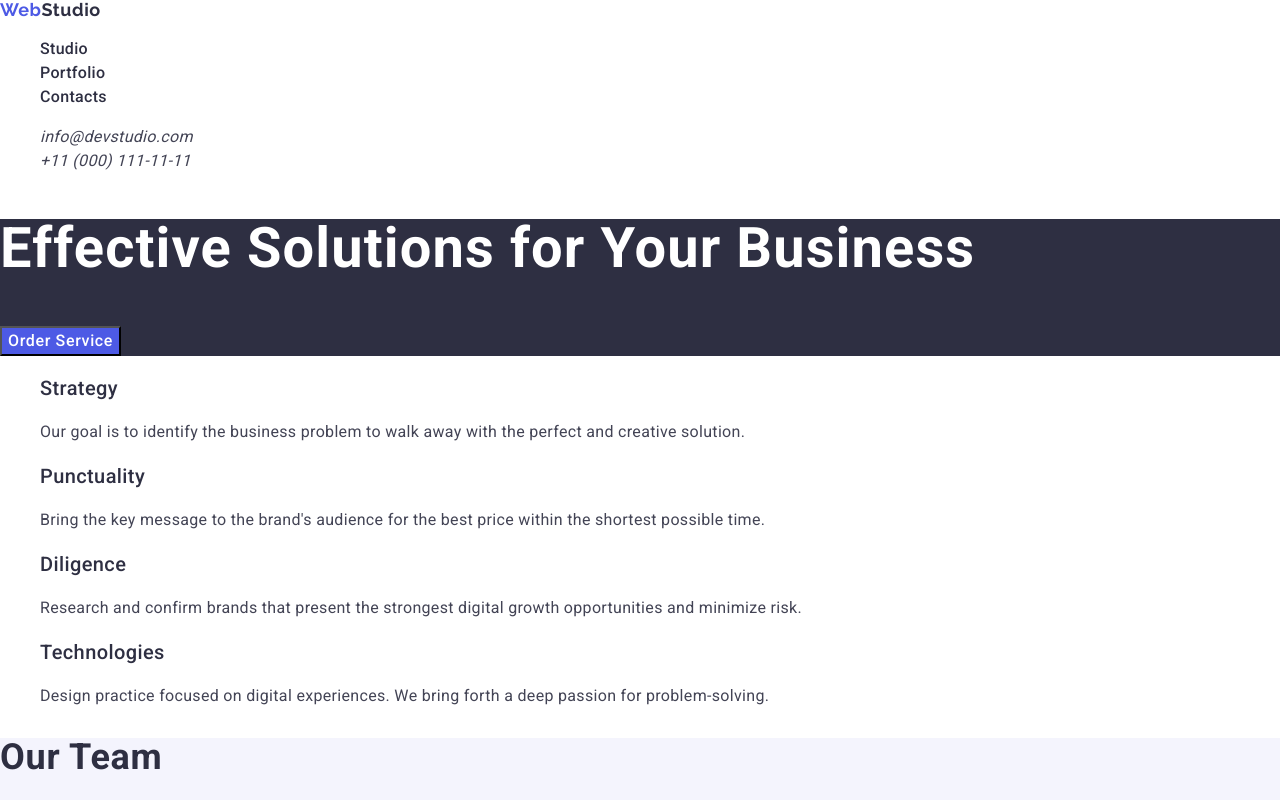
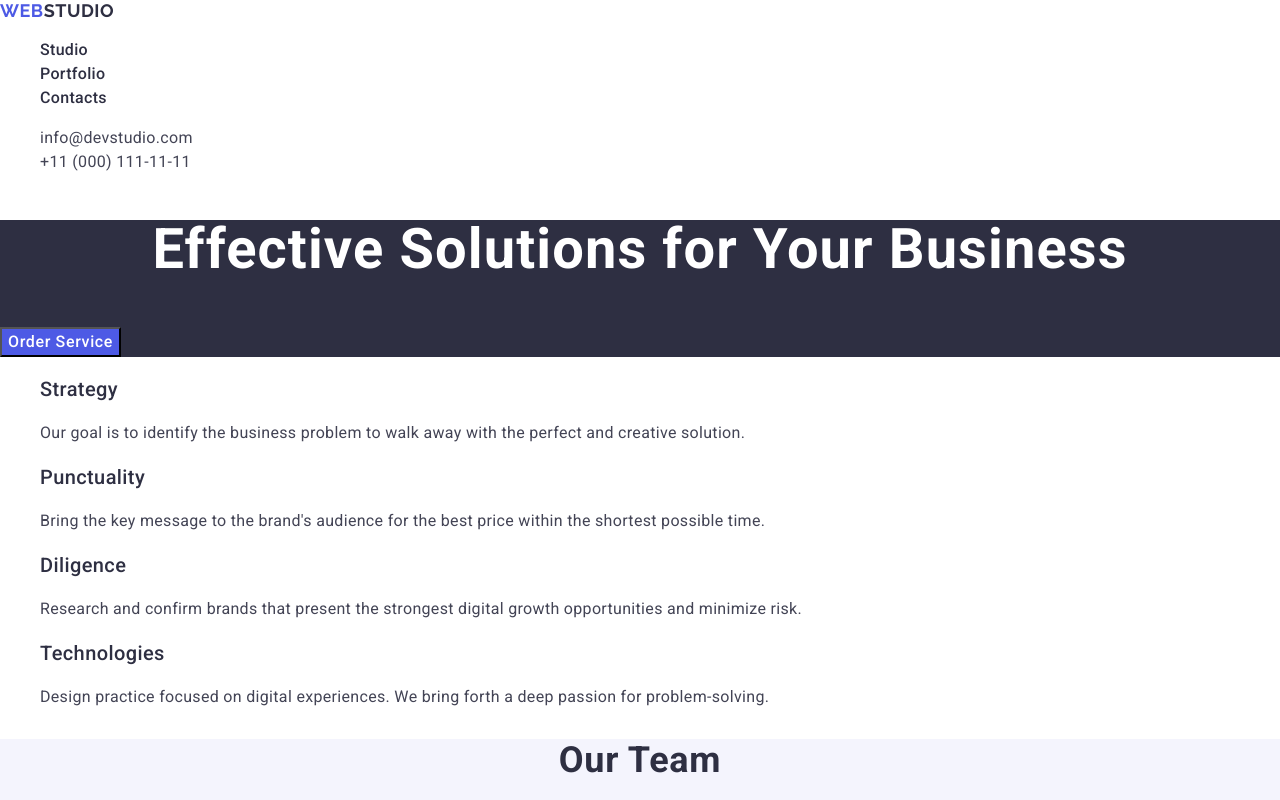
Before and after one commit to Anastasiia-Lahotska/goit-markup-hw-02, a plain HTML site: page index.html in a window 1280 px wide. Shown: the top 800 px of the page. Drawn offline with nearby package versions, Linux system fonts and the light colour scheme.

Commit message:
update_three

```diff
--- a/css/styles.css
+++ b/css/styles.css
@@ -19,8 +19,9 @@ a {
         font-family: "Raleway", sans-serif;
         font-size: 18px;
         font-weight: 700;
-        line-height: 1.16;
+        line-height: 1.17;
         letter-spacing: 0.03em;
+        text-transform: uppercase;
 }
 
 .logo-color {
@@ -49,7 +50,9 @@ a {
         color: #404BBF
 }
 
-.header-contact {}
+.header-contact {
+        font-style: normal;
+}
 
 .header-contact-menu {}
 
@@ -75,6 +78,7 @@ a {
         font-weight: 700;
         line-height: 1.07;
         letter-spacing: 0.02em;
+        text-align: center;
 }
 
 .hero-btn {
@@ -136,8 +140,10 @@ a {
         color: #2E2F42;
          font-size: 36px;
          font-weight: 700;
-         line-height: 1.11;
+         line-height: 1.2;
          letter-spacing: 0.02em;
+        text-align: center;
+        text-transform: capitalize;
 }
 
 .team-list {}
@@ -171,6 +177,8 @@ a {
         font-weight: 700;
         line-height: 1.11;
         letter-spacing: 0.02em;
+        text-align: center;
+        text-transform: capitalize;
 }
 
 .portfolio-list {}
```
